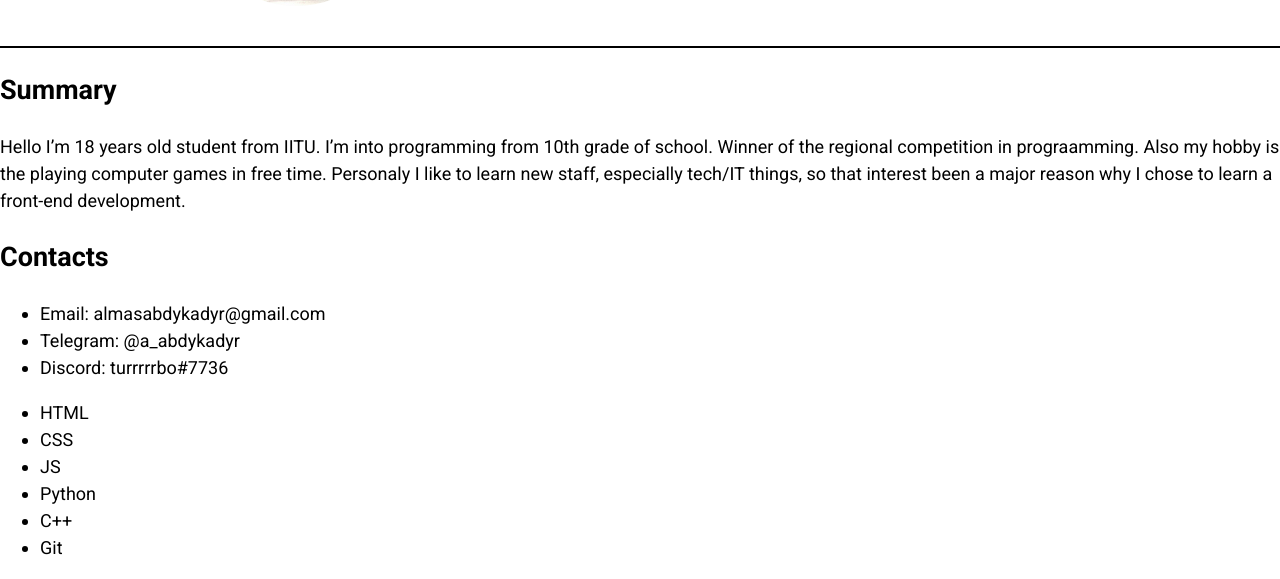
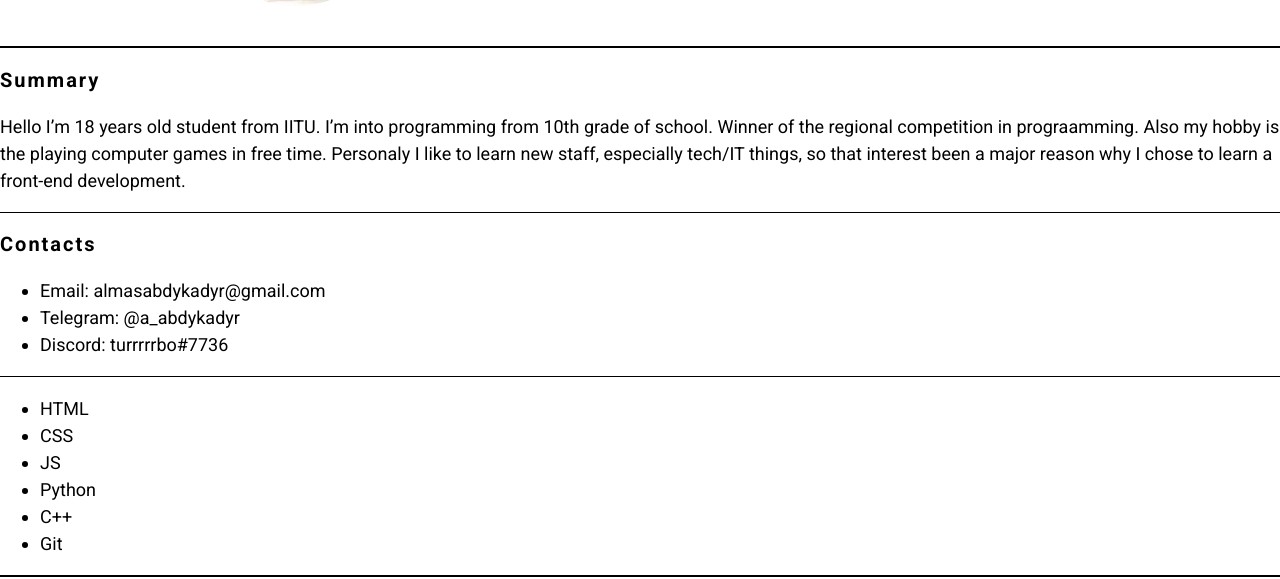
Before and after one commit to almasabdykadyr/rsschool-cv, a plain HTML site: page index.html in a window 1280 px wide. Shown: the part 320-899 px from the top of the page. Drawn offline with Linux system fonts and the light colour scheme.

Commit message:
feat: add some styles in css

```diff
--- a/assets/css/style.css
+++ b/assets/css/style.css
@@ -92,3 +92,12 @@ main {
     font-weight: 300;
     text-align: center;
 }
+
+.section {
+    border-bottom: 1px solid #000;
+}
+
+.section-title {
+    font-size: 20px;
+    letter-spacing: 2px;
+}
```
